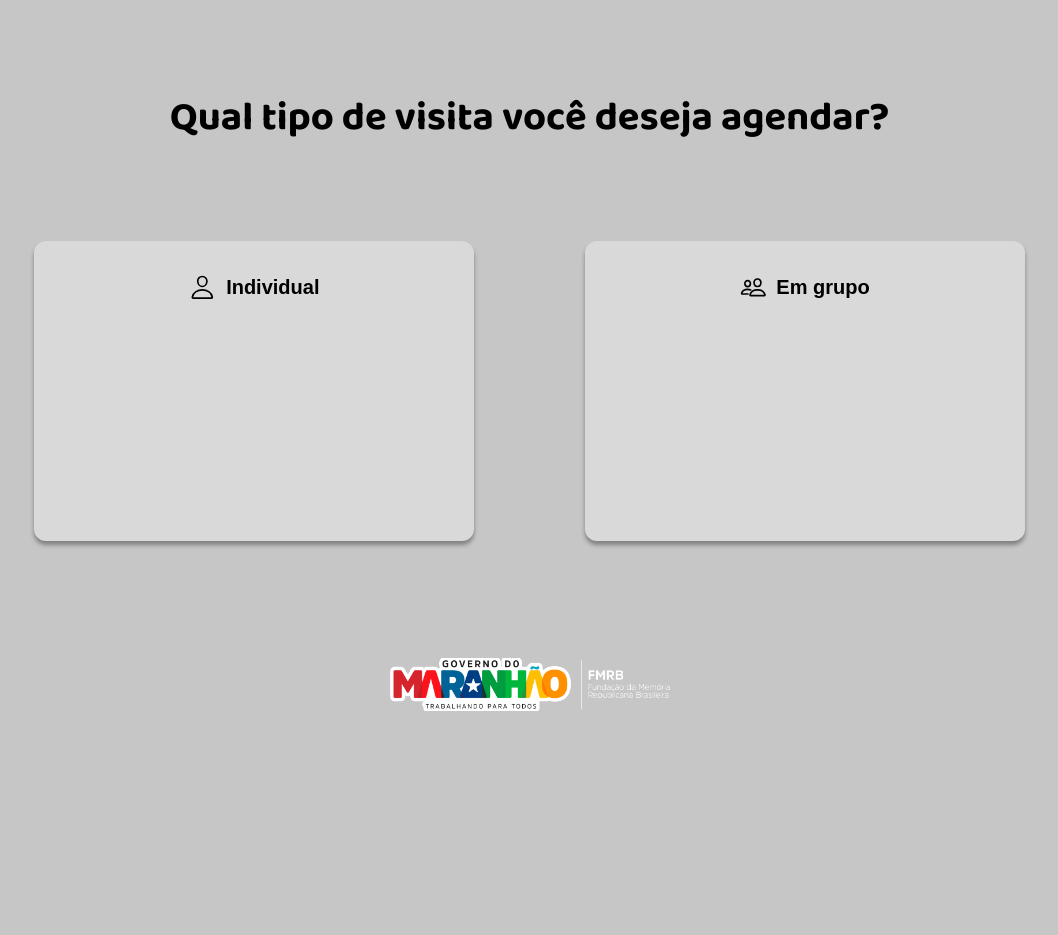
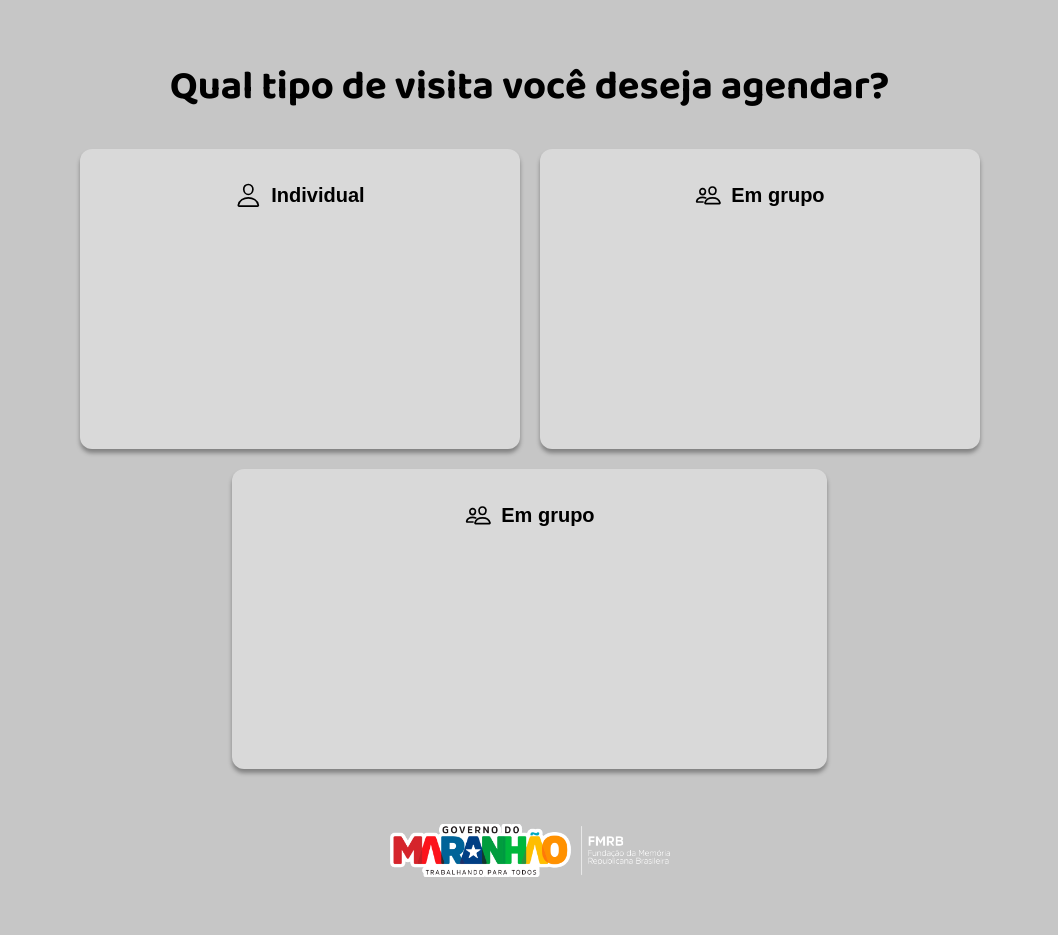
Before and after one commit to SAMPAIOCARLOS/MEUS-PROJETOS, a PHP site: page / in a window 1280 px wide. Shown: the whole page, without its empty margins (104-1162 px from the left). Before the commit the page ends 711 px from the top, so only its background shows below. Run offline with PHP 8.4, Linux system fonts and the light colour scheme.

Commit message:
alteração

```diff
--- a/new-project/forms/individual.html
+++ b/new-project/forms/individual.html
@@ -12,7 +12,6 @@
 <body>
     <div id="main">
         <h1 id="h1">Agendamento individual</h1>
-
         <form id="form">
             <div id="container">
                 <section class="sections">
@@ -63,7 +62,6 @@
 <script nomodule src="https://unpkg.com/ionicons@7.1.0/dist/ionicons/ionicons.js"></script>
 
 <script src="../scripts/individual.js"></script>
-<script src="../scripts/utils.js"></script>
 <script src="../scripts/functions.js"></script>
 
 </html>
--- a/new-project/index.html
+++ b/new-project/index.html
@@ -22,6 +22,7 @@
         </h1>
 
         <main>
+            <div id="containerteste">
                 <a href="forms/individual.html" class="button-link">
                     <button class="buttons">
                         <section id="container-Individual">
@@ -32,7 +33,6 @@
                         </section>
                     </button>
                 </a>
-
                 <a href="forms/group.html" class="button-link">
                     <button class="buttons">
                         <section id="container-grupo">
@@ -43,6 +43,20 @@
                         </section>
                     </button>
                 </a>
+            </div>
+
+
+            <a href="forms/group.html" class="button-link" id="testee">
+                <button class="buttons">
+                    <section id="container-grupo">
+                        <aside class="aside">
+                            <ion-icon name="people-outline" class="icon-person"></ion-icon>
+                            <p class="paragrafos">Em grupo</p>
+                        </aside>
+                    </section>
+                </button>
+            </a>
+
         </main>
 
         <footer>
--- a/new-project/scripts/utils.js
+++ /dev/null
@@ -1,6 +0,0 @@
-function sendEmail(authorEmail, subject, body) {
-    const toWhenEmail = 'fabiocaldas266@gmail.com'
-    const sendEmailUrl = `mailto:${toWhenEmail}?cc=${authorEmail}&&subject=${encodeURIComponent(subject)}&&body=${encodeURIComponent(body)}`
-
-    window.open(sendEmailUrl)
-}
--- a/new-project/style.css
+++ b/new-project/style.css
@@ -38,6 +38,14 @@
     display: flex;
     justify-content: center;
     text-decoration: none;
+}
+#testee {
+    width: 55%;
+}
+#containerteste {
+    /* border: 1px solid red; */
+    display: flex;
+    gap: 20px;
 }
 .buttons {
     border: none;
--- a/new-project/styles/global.css
+++ b/new-project/styles/global.css
@@ -13,6 +13,8 @@
     background: #b4b4b4c0;
     /* backdrop-filter: blur(2px); */
     font-weight: bold;
+
+    position: relative;
 }
 
 footer{
@@ -65,3 +67,7 @@
 .Button-enviar:hover {
     opacity: 0.8;
 }
+.loading {
+    width: 30px;
+    height: 30px;
+}
```
Also changed, not shown: new-project/forms/group.html (+16 -9 lines), new-project/forms/pesquisador.html (added, +11 -0 lines), new-project/scripts/individual.js (+16 -25 lines), new-project/img/image.gif (added). Lines whose indentation alone changed are shown as unchanged.
